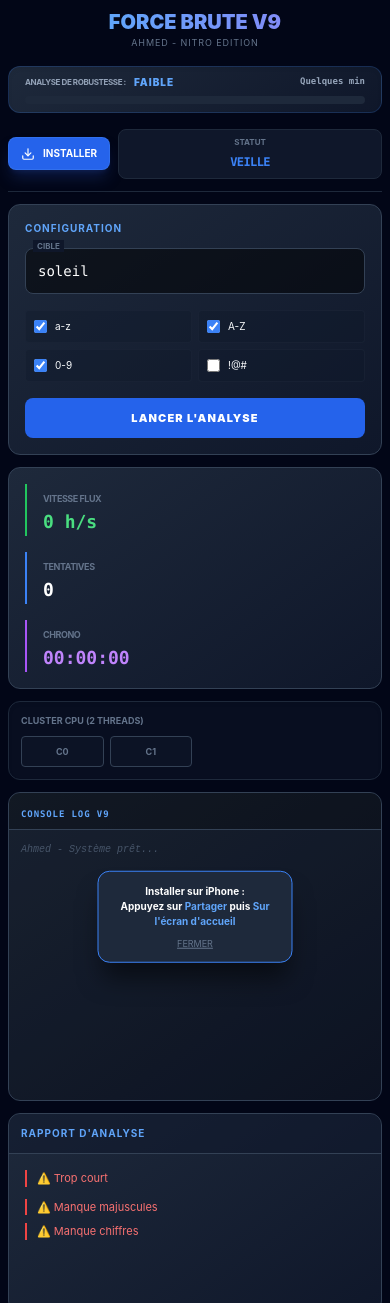
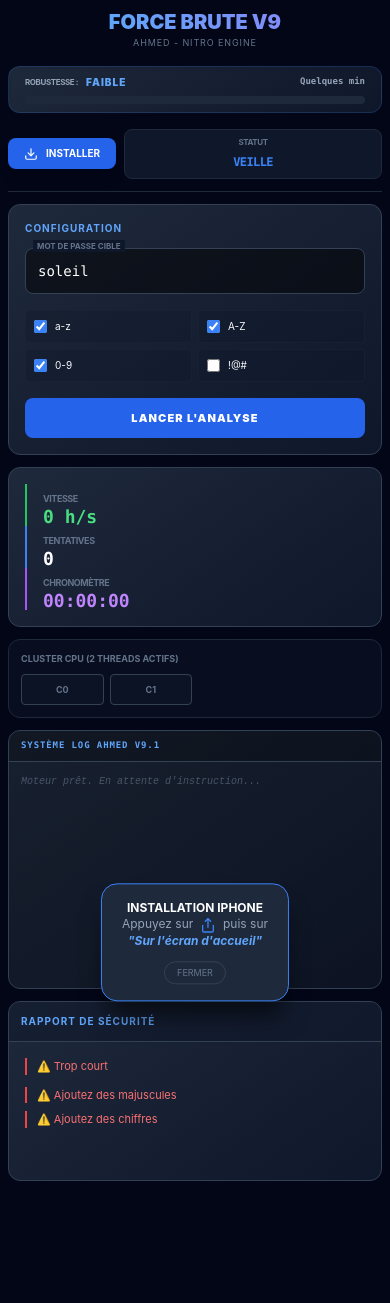
Before and after one commit to zakrievahmed129-lgtm/brutforce, a plain HTML site: page index.html in a window 390 px wide. Shown: the top 1303 px of the page. After the commit the page ends 1189 px from the top, so only its background shows below. Drawn offline with nearby package versions, Linux system fonts and the light colour scheme.

Commit message:
Update index.html

```diff
--- a/index.html
+++ b/index.html
@@ -3,10 +3,15 @@
 <head>
     <meta charset="UTF-8">
     <meta name="viewport" content="width=device-width, initial-scale=1.0, maximum-scale=1.0, user-scalable=no">
+
+    <!-- Paramètres PWA et iOS -->
     <meta name="theme-color" content="#020617">
     <meta name="apple-mobile-web-app-capable" content="yes">
     <meta name="apple-mobile-web-app-status-bar-style" content="black-translucent">
     <meta name="apple-mobile-web-app-title" content="Ahmed V9">
+
+    <!-- Manifest embarqué pour éviter les erreurs de fichiers externes sur GitHub -->
+    <link rel="manifest" href="data:application/manifest+json,{%22name%22:%22Ahmed%20BruteForce%20V9%22,%22short_name%22:%22AhmedV9%22,%22display%22:%22standalone%22,%22background_color%22:%22%23020617%22,%22theme_color%22:%22%23020617%22}">
 
     <title>BruteForce Ultra-Performance - Ahmed V9</title>
 
@@ -57,11 +62,11 @@
             transform: translateX(-50%) translateY(150%);
             background: #1e293b;
             border: 1px solid #3b82f6;
-            padding: 12px 20px;
-            border-radius: 12px;
+            padding: 16px 20px;
+            border-radius: 16px;
             z-index: 1000;
-            transition: transform 0.5s cubic-bezier(0.175, 0.885, 0.32, 1.275);
-            box-shadow: 0 20px 25px -5px rgba(0, 0, 0, 0.5);
+            transition: transform 0.6s cubic-bezier(0.175, 0.885, 0.32, 1.275);
+            box-shadow: 0 20px 25px -5px rgba(0, 0, 0, 0.6);
         }
         #installToast.show { transform: translateX(-50%) translateY(0); }
 
@@ -71,26 +76,32 @@
     </style>
 </head>
 <body class="p-2 md:p-4">
-    <!-- Pop-up d'installation iPhone -->
-    <div id="installToast" class="flex flex-col items-center gap-2">
-        <p class="text-[10px] font-bold text-center text-white">Installer sur iPhone :<br>Appuyez sur <span class="text-blue-400">Partager</span> puis <span class="text-blue-400">Sur l'écran d'accueil</span></p>
-        <button onclick="document.getElementById('installToast').classList.remove('show')" class="text-[9px] text-slate-500 underline uppercase">Fermer</button>
+    <!-- Pop-up d'installation iPhone stylisée -->
+    <div id="installToast" class="flex flex-col items-center gap-3">
+        <p class="text-xs font-bold text-center text-white">
+            INSTALLATION IPHONE<br>
+            <span class="text-slate-400 font-normal">Appuyez sur</span>
+            <svg class="inline-block mx-1" xmlns="http://www.w3.org/2000/svg" width="16" height="16" viewBox="0 0 24 24" fill="none" stroke="#3b82f6" stroke-width="2" stroke-linecap="round" stroke-linejoin="round"><path d="M4 12v8a2 2 0 0 0 2 2h12a2 2 0 0 0 2-2v-8"/><polyline points="16 6 12 2 8 6"/><line x1="12" y1="2" x2="12" y2="15"/></svg>
+            <span class="text-slate-400 font-normal">puis sur</span> <br>
+            <span class="text-blue-400 italic">"Sur l'écran d'accueil"</span>
+        </p>
+        <button onclick="document.getElementById('installToast').classList.remove('show')" class="text-[9px] text-slate-500 uppercase border border-slate-700 px-3 py-1 rounded-full">Fermer</button>
     </div>
 
     <div class="max-w-full mx-auto w-full flex flex-col h-full space-y-3">
         <header class="flex flex-col md:flex-row items-center gap-4 md:gap-6 border-b border-slate-800 pb-3">
             <div class="flex-shrink-0 text-center md:text-left">
-                <h1 class="text-xl md:text-2xl font-black text-transparent bg-clip-text bg-gradient-to-r from-blue-400 to-indigo-400">
-                    FORCE BRUTE V9
+                <h1 class="text-xl md:text-2xl font-black text-transparent bg-clip-text bg-gradient-to-r from-blue-400 to-indigo-400 uppercase">
+                    Force Brute V9
                 </h1>
-                <p class="text-[9px] text-slate-500 uppercase tracking-widest">Ahmed - Nitro Edition</p>
+                <p class="text-[9px] text-slate-500 uppercase tracking-widest">Ahmed - Nitro Engine</p>
             </div>
 
             <div id="securityHeader" class="flex-grow w-full stats-card px-4 py-2 rounded-xl flex flex-col justify-center border-blue-500/20 shadow-inner">
                 <div class="flex justify-between text-[10px] font-bold mb-1.5">
                     <div class="flex items-center gap-2">
-                        <span class="text-slate-400 uppercase tracking-tighter text-[8px] md:text-[9px]">Analyse de Robustesse :</span>
-                        <span id="securityVerdict" class="tracking-widest font-black text-blue-400">EN ATTENTE</span>
+                        <span class="text-slate-400 uppercase tracking-tighter text-[8px]">Robustesse :</span>
+                        <span id="securityVerdict" class="tracking-widest font-black text-blue-400">ANALYSE...</span>
                     </div>
                     <div class="flex gap-4">
                         <span id="timeToCrack" class="text-slate-400 font-mono text-[9px]">---</span>
@@ -103,36 +114,36 @@
             </div>
 
             <div class="flex-shrink-0 flex gap-2 w-full md:w-auto items-center">
-                <button id="installAppBtn" class="bg-blue-600 hover:bg-blue-500 text-white text-[10px] font-bold py-2 px-3 rounded-lg flex items-center gap-2 shadow-lg shadow-blue-900/40 border border-blue-400/20 transition-all">
+                <button id="installAppBtn" class="bg-blue-600 hover:bg-blue-500 text-white text-[10px] font-bold py-2 px-4 rounded-lg flex items-center gap-2 shadow-lg transition-all active:scale-95">
                     <svg xmlns="http://www.w3.org/2000/svg" width="14" height="14" viewBox="0 0 24 24" fill="none" stroke="currentColor" stroke-width="2" stroke-linecap="round" stroke-linejoin="round"><path d="M21 15v4a2 2 0 0 1-2 2H5a2 2 0 0 1-2-2v-4"/><polyline points="7 10 12 15 17 10"/><line x1="12" y1="15" x2="12" y2="3"/></svg>
                     INSTALLER
                 </button>
-                <div class="bg-slate-900 px-4 py-1.5 rounded-lg border border-slate-800 text-center flex-grow md:min-w-[80px]">
-                    <span class="text-[8px] text-slate-500 block uppercase font-bold">Statut</span>
+                <div class="bg-slate-900 px-4 py-1.5 rounded-lg border border-slate-800 text-center flex-grow">
+                    <span class="text-[8px] text-slate-500 block uppercase font-bold tracking-tighter">Statut</span>
                     <span id="currentMode" class="text-xs font-mono font-bold text-blue-500 uppercase tracking-tighter">Veille</span>
                 </div>
             </div>
         </header>
 
         <div class="flex flex-col lg:grid lg:grid-cols-12 gap-3 flex-1 overflow-hidden">
-            <!-- Rapport à gauche -->
-            <div class="order-3 lg:order-1 lg:col-span-3 flex flex-col overflow-hidden h-[200px] lg:h-full">
+            <!-- Rapport -->
+            <div class="order-3 lg:order-1 lg:col-span-3 flex flex-col overflow-hidden h-[180px] lg:h-full">
                 <section class="stats-card rounded-xl flex flex-col h-full overflow-hidden">
                     <div class="p-3 border-b border-slate-700 bg-slate-900/50">
-                        <h2 class="text-[10px] font-bold text-blue-400 uppercase tracking-widest">Rapport d'Analyse</h2>
+                        <h2 class="text-[10px] font-bold text-blue-400 uppercase tracking-widest">Rapport de Sécurité</h2>
                     </div>
-                    <div id="waitingMessage" class="flex-1 flex flex-col items-center justify-center p-6 text-center space-y-3">
-                        <div class="w-8 h-8 border-2 border-slate-700 border-t-blue-500 rounded-full animate-spin"></div>
-                        <p class="text-[10px] text-slate-500 uppercase font-bold">Analyse des critères...</p>
+                    <div id="waitingMessage" class="flex-1 flex flex-col items-center justify-center p-6 text-center">
+                        <div class="w-6 h-6 border-2 border-slate-700 border-t-blue-500 rounded-full animate-spin mb-2"></div>
+                        <p class="text-[9px] text-slate-500 uppercase font-bold tracking-widest">Calcul en cours...</p>
                     </div>
                     <div id="adviceContainer" class="hidden overflow-y-auto flex-1 p-4 space-y-2"></div>
-                    <div id="perfectStatus" class="hidden p-4 bg-green-900/20 border-t border-green-500/30 text-center">
-                        <span class="text-xs font-bold text-green-400 italic text-[10px]">Sécurité Maximale Ahmed ! ✨</span>
+                    <div id="perfectStatus" class="hidden p-3 bg-green-900/20 border-t border-green-500/30 text-center">
+                        <span class="text-green-400 font-bold italic text-[10px]">Système Ahmed Inviolable ! ✨</span>
                     </div>
                 </section>
             </div>
 
-            <!-- Configuration au centre -->
+            <!-- Contrôles -->
             <div class="order-1 lg:order-2 lg:col-span-3 flex flex-col space-y-3">
                 <section class="stats-card p-4 rounded-xl">
                     <h2 class="text-[10px] font-bold mb-3 uppercase text-blue-400 tracking-widest">Configuration</h2>
@@ -140,7 +151,7 @@
                         <div class="relative">
                             <input type="text" id="targetInput" value="soleil" maxlength="15"
                                 class="w-full bg-black/50 border border-slate-700 rounded-lg p-3 text-white font-mono text-sm focus:ring-1 focus:ring-blue-500 outline-none transition-all">
-                            <span class="absolute -top-2 left-2 bg-slate-900 px-1 text-[8px] text-slate-500 font-bold uppercase">Cible</span>
+                            <span class="absolute -top-2 left-2 bg-slate-900 px-1 text-[8px] text-slate-500 font-bold uppercase">Mot de passe cible</span>
                         </div>
 
                         <div class="grid grid-cols-2 gap-1.5">
@@ -158,41 +169,39 @@
                             </label>
                         </div>
                         <button id="startBtn" class="w-full bg-blue-600 hover:bg-blue-500 text-white font-black py-3 rounded-lg transition-all uppercase text-[11px] tracking-widest active:scale-95">Lancer l'Analyse</button>
-                        <button id="stopBtn" class="w-full bg-red-600 hover:bg-red-500 text-white font-black py-3 rounded-lg hidden uppercase text-[11px] tracking-widest active:scale-95">Arrêter</button>
+                        <button id="stopBtn" class="w-full bg-red-600 hover:bg-red-500 text-white font-black py-3 rounded-lg hidden uppercase text-[11px] tracking-widest">Interrompre</button>
                     </div>
                 </section>
 
                 <section class="stats-card p-4 rounded-xl flex-1 flex flex-col justify-around">
-                    <div class="border-l-2 border-green-500 pl-4 mb-4">
-                        <span class="text-[9px] text-slate-500 uppercase font-bold tracking-tighter">Vitesse Flux</span>
-                        <div id="statSpeed" class="text-lg font-mono font-bold text-green-400">0 h/s</div>
+                    <div class="border-l-2 border-green-500 pl-4">
+                        <span class="text-[9px] text-slate-500 uppercase font-bold tracking-tighter">Vitesse</span>
+                        <div id="statSpeed" class="text-lg font-mono font-bold text-green-400 leading-none">0 h/s</div>
                     </div>
-                    <div class="border-l-2 border-blue-500 pl-4 mb-4">
+                    <div class="border-l-2 border-blue-500 pl-4">
                         <span class="text-[9px] text-slate-500 uppercase font-bold tracking-tighter">Tentatives</span>
-                        <div id="statCount" class="text-lg font-mono font-bold text-white truncate">0</div>
+                        <div id="statCount" class="text-lg font-mono font-bold text-white leading-none truncate">0</div>
                     </div>
                     <div class="border-l-2 border-purple-500 pl-4">
-                        <span class="text-[9px] text-slate-500 uppercase font-bold tracking-tighter">Chrono</span>
-                        <div id="elapsedTime" class="text-lg font-mono font-bold text-purple-400">00:00:00</div>
+                        <span class="text-[9px] text-slate-500 uppercase font-bold tracking-tighter">Chronomètre</span>
+                        <div id="elapsedTime" class="text-lg font-mono font-bold text-purple-400 leading-none">00:00:00</div>
                     </div>
                 </section>
             </div>
 
-            <!-- Terminal et Cluster à droite -->
-            <div class="order-2 lg:order-3 lg:col-span-6 flex flex-col space-y-3 overflow-hidden h-[400px] lg:h-full">
-                <div class="bg-slate-900/50 border border-slate-800 p-3 rounded-xl shadow-inner">
-                    <div class="flex justify-between items-center mb-2">
-                        <h3 class="text-[9px] font-bold text-slate-500 uppercase">Cluster CPU (<span id="coreCountDisplay">0</span> threads)</h3>
-                    </div>
-                    <div id="workerGrid" class="grid grid-cols-4 sm:grid-cols-6 md:grid-cols-8 gap-1.5"></div>
+            <!-- Terminal -->
+            <div class="order-2 lg:order-3 lg:col-span-6 flex flex-col space-y-3 overflow-hidden h-[350px] lg:h-full">
+                <div class="bg-slate-900/50 border border-slate-800 p-3 rounded-xl">
+                    <h3 class="text-[9px] font-bold text-slate-500 uppercase mb-2">Cluster CPU (<span id="coreCountDisplay">0</span> threads actifs)</h3>
+                    <div id="workerGrid" class="grid grid-cols-4 sm:grid-cols-8 gap-1.5"></div>
                 </div>
 
                 <div class="stats-card rounded-xl overflow-hidden flex flex-col flex-1">
-                    <div class="bg-black/40 px-3 py-1.5 border-b border-slate-700">
-                        <span class="text-[9px] font-mono text-blue-400 font-bold uppercase tracking-widest">Console Log v9</span>
+                    <div class="bg-black/40 px-3 py-2 border-b border-slate-700 flex justify-between">
+                        <span class="text-[9px] font-mono text-blue-400 font-bold uppercase tracking-widest">Système Log Ahmed v9.1</span>
                     </div>
-                    <div id="terminal" class="p-3 overflow-y-auto flex-1 code-font text-[10px] md:text-[11px] space-y-1 bg-black/20">
-                        <div class="text-slate-600 italic">Ahmed - Système prêt...</div>
+                    <div id="terminal" class="p-3 overflow-y-auto flex-1 code-font text-[10px] space-y-1 bg-black/20">
+                        <div class="text-slate-600 italic">Moteur prêt. En attente d'instruction...</div>
                     </div>
                 </div>
             </div>
@@ -200,7 +209,7 @@
     </div>
 
     <script>
-        // MOTEUR REEL
+        // LE WORKER REEL
         const workerCode = `
             self.onmessage = function(e) {
                 const { target, charset, startFrom, step } = e.data;
@@ -208,15 +217,15 @@
                 const targetLen = target.length;
                 const targetCodes = new Uint8Array(target.split('').map(c => c.charCodeAt(0)));
                 const charsetCodes = new Uint8Array(charset.split('').map(c => c.charCodeAt(0)));
+
                 let indices = new Uint32Array(16);
-                let currentLen = targetLen;
-                let startNum = BigInt(startFrom);
-                let tempNum = startNum;
-                for(let i = 0; i < currentLen; i++) {
+                let tempNum = BigInt(startFrom);
+                for(let i = 0; i < targetLen; i++) {
                     indices[i] = Number(tempNum % BigInt(charsetLen));
                     tempNum = tempNum / BigInt(charsetLen);
                 }
-                const batchSize = 300000;
+
+                const batchSize = 200000;
                 function run() {
                     for (let b = 0; b < batchSize; b++) {
                         let match = true;
@@ -228,12 +237,13 @@
                         }
                         if (match) {
                             let res = "";
-                            for(let j = currentLen - 1; j >= 0; j--) res += charset[indices[j]];
+                            for(let j = targetLen - 1; j >= 0; j--) res += charset[indices[j]];
                             self.postMessage({ type: 'FOUND', combo: res });
                             return;
                         }
+
                         let carry = step;
-                        for (let i = 0; i < currentLen; i++) {
+                        for (let i = 0; i < targetLen; i++) {
                             indices[i] += carry;
                             if (indices[i] < charsetLen) { carry = 0; break; }
                             else { carry = Math.floor(indices[i] / charsetLen); indices[i] = indices[i] % charsetLen; }
@@ -255,7 +265,7 @@
         for(let i=0; i<coreCount; i++){
             const d = document.createElement('div');
             d.id = `pill-${i}`;
-            d.className = "border border-slate-700 bg-slate-800/20 p-2 rounded text-[9px] text-center font-bold text-slate-500";
+            d.className = "border border-slate-700 bg-slate-800/20 p-2 rounded text-[9px] text-center font-bold text-slate-500 transition-all";
             d.innerText = `C${i}`;
             grid.appendChild(d);
         }
@@ -269,9 +279,9 @@
             term.scrollTop = term.scrollHeight;
         }
 
-        function calculateEntropy(str) {
-            const len = str.length; if (len === 0) return 0;
-            const freq = {}; for (let c of str) freq[c] = (freq[c] || 0) + 1;
+        function calculateEntropy(val) {
+            const len = val.length; if (len === 0) return 0;
+            const freq = {}; for (let c of val) freq[c] = (freq[c] || 0) + 1;
             let ent = 0; for (let c in freq) { let p = freq[c]/len; ent -= p * Math.log2(p); }
             return ent * len;
         }
@@ -286,12 +296,12 @@
             if (/[A-Z]/.test(val)) score += 20;
             if (/[0-9]/.test(val)) score += 20;
             if (/[^a-zA-Z0-9]/.test(val)) score += 20;
+
             bar.style.width = score + "%";
             bar.style.backgroundColor = score < 40 ? "#ef4444" : (score < 80 ? "#fbbf24" : "#10b981");
             document.getElementById('securityVerdict').innerText = score < 40 ? "FAIBLE" : (score < 80 ? "MOYEN" : "EXCELLENT");
-            document.getElementById('timeToCrack').innerText = val.length < 5 ? "< 1s" : (val.length > 10 ? "> 1 an" : "Quelques min");
+            document.getElementById('timeToCrack').innerText = val.length < 5 ? "< 1s" : (val.length > 9 ? "> 1 an" : "Quelques min");
 
-            // Rapport
             const cont = document.getElementById('adviceContainer');
             const perf = document.getElementById('perfectStatus');
             document.getElementById('waitingMessage').classList.add('hidden');
@@ -299,8 +309,8 @@
             cont.innerHTML = "";
             const items = [
                 { t: val.length >= 12, ok: "Longueur idéale", no: "Trop court" },
-                { t: /[A-Z]/.test(val), ok: "Majuscules OK", no: "Manque majuscules" },
-                { t: /[0-9]/.test(val), ok: "Chiffres OK", no: "Manque chiffres" }
+                { t: /[A-Z]/.test(val), ok: "Majuscules détectées", no: "Ajoutez des majuscules" },
+                { t: /[0-9]/.test(val), ok: "Chiffres détectés", no: "Ajoutez des chiffres" }
             ];
             items.forEach(i => {
                 const d = document.createElement('div');
@@ -325,7 +335,7 @@
             document.getElementById('startBtn').classList.add('hidden');
             document.getElementById('stopBtn').classList.remove('hidden');
             document.getElementById('currentMode').innerText = "RUNNING";
-            log("INIT CLUSTER...", "warn");
+            log("BOOTING CLUSTER...", "warn");
 
             timerInterval = setInterval(() => {
                 const d = new Date(Date.now() - startTime);
@@ -345,7 +355,7 @@
                 document.getElementById(`pill-${i}`).classList.add('worker-active');
                 w.onmessage = e => {
                     if(e.data.type==='PROGRESS') totalAttempts += BigInt(e.data.count);
-                    else if(e.data.type==='FOUND') { log("SUCCÈS: "+e.data.combo, "success"); stop(); }
+                    else if(e.data.type==='FOUND') { log("SUCCÈS: MOT DE PASSE TROUVÉ ["+e.data.combo+"]", "success"); stop(); }
                 };
                 w.postMessage({target, charset, startFrom: i, step: coreCount});
                 workers.push(w);
@@ -359,6 +369,7 @@
             document.getElementById('stopBtn').classList.add('hidden');
             document.getElementById('currentMode').innerText = "VEILLE";
             document.querySelectorAll('.worker-active').forEach(p => p.classList.remove('worker-active'));
+            log("SYSTÈME STOPPÉ.", "info");
         }
 
         document.getElementById('targetInput').addEventListener('input', e => updateUI(e.target.value));
@@ -366,18 +377,26 @@
         document.getElementById('stopBtn').addEventListener('click', stop);
         updateUI("soleil");
 
-        // INSTALLATION
-        let def;
-        window.addEventListener('beforeinstallprompt', e => { e.preventDefault(); def = e; });
+        // GESTION INSTALLATION (Correction Erreur Blob)
+        let deferredPrompt;
+        window.addEventListener('beforeinstallprompt', e => {
+            e.preventDefault();
+            deferredPrompt = e;
+            log("OPTION D'INSTALLATION DÉTECTÉE", "warn");
+        });
+
         document.getElementById('installAppBtn').addEventListener('click', async () => {
-            if(def){ def.prompt(); def = null; }
-            else { document.getElementById('installToast').classList.add('show'); setTimeout(()=>document.getElementById('installToast').classList.remove('show'), 5000); }
+            if(deferredPrompt){
+                deferredPrompt.prompt();
+                deferredPrompt = null;
+            } else {
+                document.getElementById('installToast').classList.add('show');
+                setTimeout(()=>document.getElementById('installToast').classList.remove('show'), 6000);
+            }
         });
-        if('serviceWorker' in navigator) {
-            const sw = 'self.addEventListener("install",e=>self.skipWaiting());self.addEventListener("fetch",e=>e.respondWith(fetch(e.request)));';
-            const b = new Blob([sw], {type:'application/javascript'});
-            navigator.serviceWorker.register(URL.createObjectURL(b));
-        }
+
+        // Suppression de l'enregistrement ServiceWorker par blob (Cause de l'erreur TypeError)
+        // Sur GitHub Pages, l'installation fonctionnera via le Manifest Data URI ci-dessus.
     </script>
 </body>
 </html>
```
